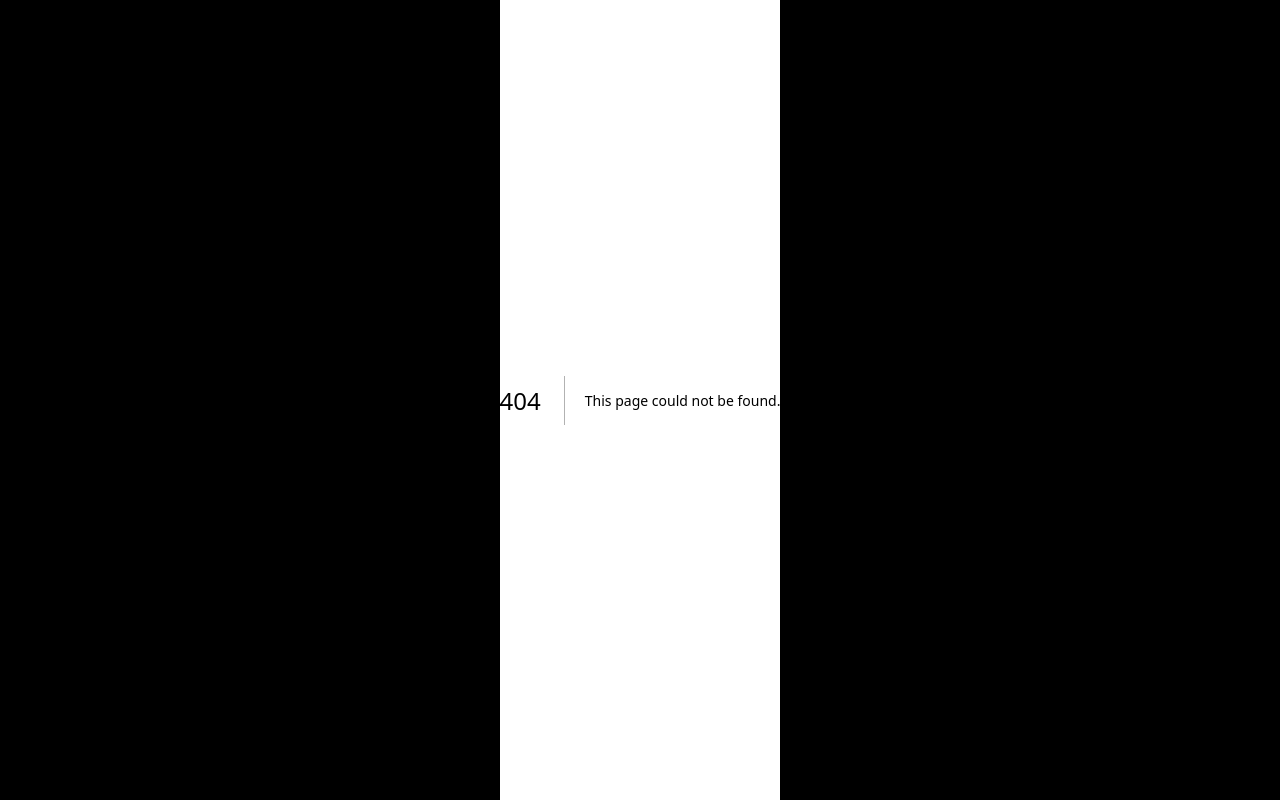
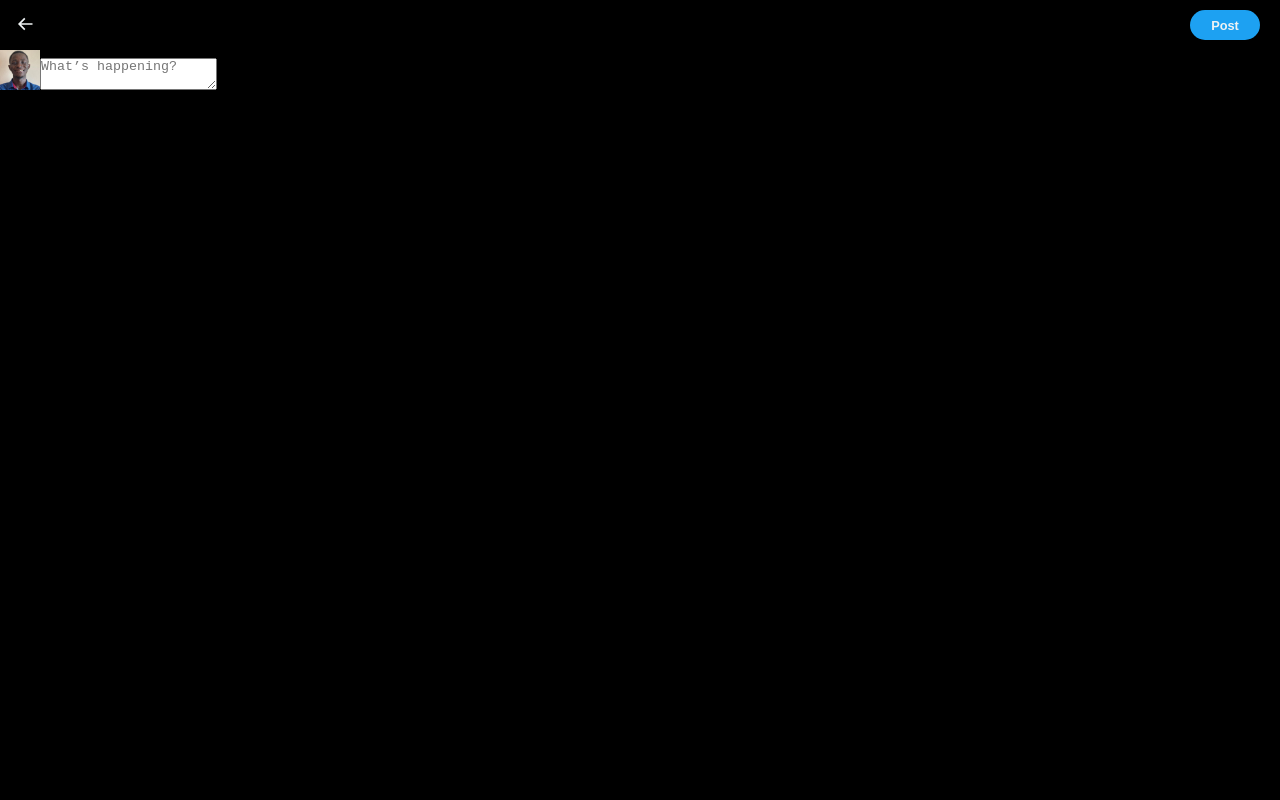
Before and after one commit to Believeinchrist111/frontend, a Next.js app in the folder frontend/: page /compose/post in a window 1280 px wide. Before the commit this address had no page. Built offline with nearby package versions, Linux system fonts and the light colour scheme.

Commit message:
added the compose and yet to complete it

```diff
--- /dev/null
+++ b/frontend/app/compose/post/page.css
@@ -0,0 +1,37 @@
+div#post-component {
+  height: 100vh;
+  width: 100vw;
+}
+
+div#post-component nav {
+  display: flex;
+  place-items: center;
+  justify-content: space-between;
+  padding: 0 20px 0 5px;
+  height: 50px;
+}
+
+button#return-button {
+  height: 40px;
+  width: 40px;
+  background-color: transparent;
+  border: none;
+  border-radius: 20px;
+}
+
+button#return-button svg {
+  height: 20px;
+  width: 20px;
+  fill: #eff3f4;
+}
+
+button#post-button {
+  height: 30px;
+  width: 70px;
+  border-radius: 20px;
+  background-color: #1da1f2;
+  border: none;
+  color: #eff3f4;
+  font-weight: 800;
+  font-size: .8em;
+}
--- /dev/null
+++ b/frontend/app/compose/post/page.js
@@ -0,0 +1,32 @@
+import Image from "next/image";
+import Link from "next/link";
+import "./page.css"
+
+
+export default function Post() {
+
+ return (
+  <div id="post-component">
+   <nav>
+    <Link
+     href="/">
+     <button id="return-button">
+      <svg viewBox="0 0 24 24" className=""><g><path d="M7.414 13l5.043 5.04-1.414 1.42L3.586 12l7.457-7.46 1.414 1.42L7.414 11H21v2H7.414z"></path></g></svg>
+     </button></Link>
+    <button id="post-button">Post</button>
+
+   </nav>
+   <div>
+    <Image
+     className="textarea-profile-image"
+     src={'/emma.jpeg'}
+     height={40}
+     width={40}
+     alt="profile-image"
+    />
+    <textarea placeholder="What’s happening?" className="post-textarea" ></textarea>
+   </div>
+  </div>
+
+ );
+}
--- /dev/null
+++ b/frontend/app/user/page.js
@@ -0,0 +1,7 @@
+export default function User() {
+  return (
+    <>
+
+    </>
+  );
+}
```
Also changed, not shown: frontend/app/page.css (+18 -0 lines), frontend/app/page.js (+12 -4 lines).
